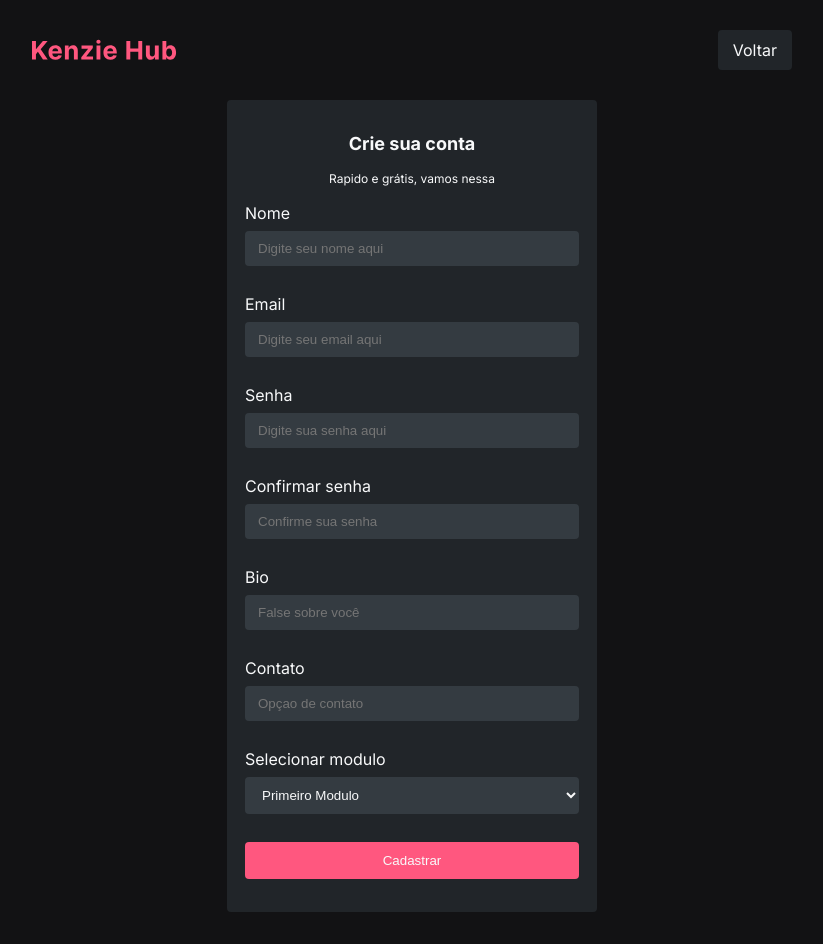
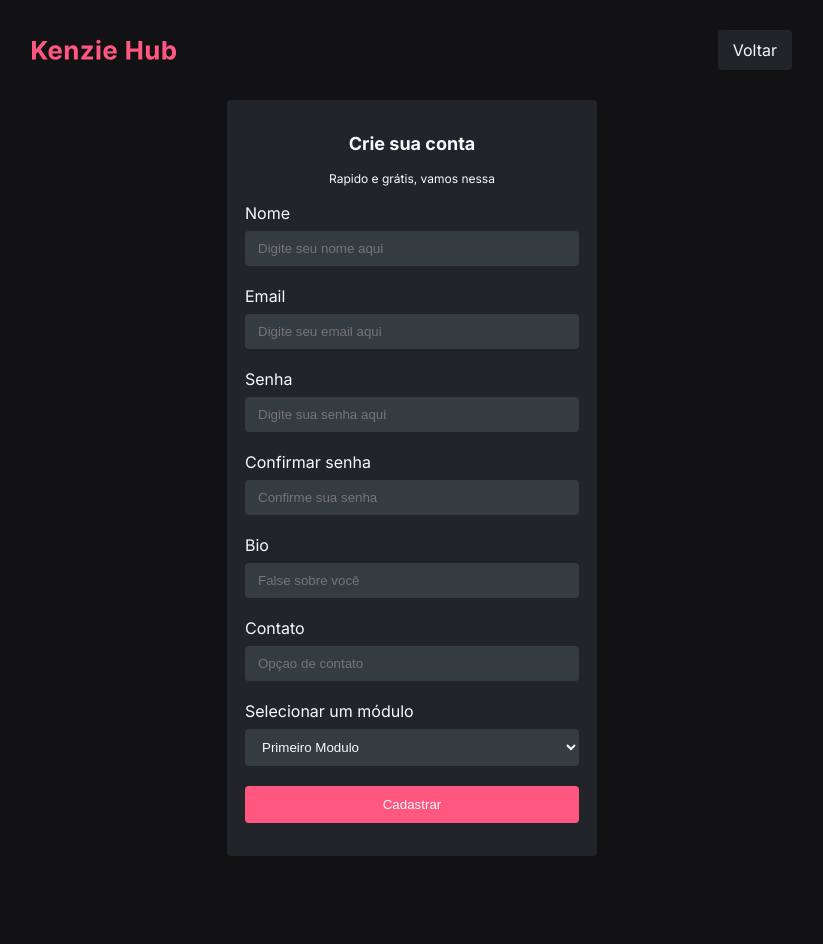
Before and after one commit to hboppe/kenzie_hub, a React (Vite) app: page /register in a window 1280 px wide. Shown: the whole page, without its empty margins (228-1051 px from the left). After the commit the page ends 888 px from the top, so only its background shows below. Built offline with nearby package versions, Linux system fonts and the light colour scheme.

Commit message:
fix: create a Select component and added to Register Form

```diff
--- a/src/components/Login/index.jsx
+++ b/src/components/Login/index.jsx
@@ -1,5 +1,3 @@
-import Logo from '../../assets/Logo.svg';
-import { useForm } from "react-hook-form";
 import Main from './styles';
 import Form from './Form';
 import { Link } from 'react-router-dom';
--- a/src/components/Register/RegisterForm/index.jsx
+++ b/src/components/Register/RegisterForm/index.jsx
@@ -6,6 +6,8 @@ import axios from 'axios';
 import api from '../../../services/api.js'
 import {useNavigate} from 'react-router-dom'
 import {toast} from 'react-toastify';
+import Input from "../../Input";
+import Select from "../../Select";
 
 const RegisterForm = () => {
 
@@ -45,57 +47,69 @@ const RegisterForm = () => {
         }
     }
 
-
+    const options = [
+        {id: 1, value: 'Primeiro Módulo (Frontend iniciante)', text: 'Primeiro Modulo'},
+        {id: 2,value: 'Segundo Módulo (Frontend intermediario)', text: 'Segundo Modulo'},
+        {id: 3,value: 'Terceiro Módulo (Frontend avançado)', text: 'Terceiro Modulo'}
+    ]
 
     return (
         <Form onSubmit={handleSubmit(registerUser)}>
-            <div>
-                <label htmlFor="name">Nome</label>
-                <input type="text" placeholder="Digite seu nome aqui" {...register('name')}/>
-                <small>{errors.name?.message}</small>
-            </div>
-            <div>
-                <label htmlFor="email">Email</label>
-                <input type="text" placeholder="Digite seu email aqui" {...register('email')}/>
-                <small>{errors.email?.message}</small>
 
-            </div>
-            <div>
-                <label htmlFor="password">Senha</label>
-                <input type="password" placeholder="Digite sua senha aqui" {...register('password')}/>
-                <small>{errors.password?.message}</small>
+            <Input inputName='name'
+                placeholder='Digite seu nome aqui'
+                label='Nome'
+                type='text'
+                error={errors.name?.message}
+                {...register('name')}
+            />
 
-            </div>
-            <div>
-                <label htmlFor="passwordConfig">Confirmar senha</label>
-                <input type="password" placeholder="Confirme sua senha" {...register('passwordConfig')}/>
-                <small>{errors.passwordConfig?.message}</small>
+            <Input inputName='email'
+                placeholder='Digite seu email aqui'
+                label='Email'
+                type='text'
+                error={errors.email?.message}
+                {...register('email')}
+            />
 
-            </div>
+            <Input inputName='password'
+                placeholder='Digite sua senha aqui'
+                label='Senha'
+                type='password'
+                error={errors.password?.message}
+                {...register('password')}
+            />
 
-            <div>
-                <label htmlFor="bio">Bio</label>
-                <input type="text" placeholder="False sobre você" {...register('bio')}/>
-                <small>{errors.bio?.message}</small>
+            <Input inputName='passwordConfig'
+                placeholder='Confirme sua senha'
+                label='Confirmar senha'
+                type='password'
+                error={errors.passwordConfig?.message}
+                {...register('passwordConfig')}
+            />
 
-            </div>
-            <div>
-                <label htmlFor="contact">Contato</label>
-                <input type="text" placeholder="Opçao de contato" {...register('contact')}/>
-                <small>{errors.contact?.message}</small>
+            <Input inputName='bio'
+                placeholder='False sobre você'
+                label='Bio'
+                type='text'
+                error={errors.bio?.message}
+                {...register('bio')}
+            />
 
+            <Input inputName='contact'
+                placeholder='Opçao de contato'
+                label='Contato'
+                type='text'
+                error={errors.contact?.message}
+                {...register('contact')}
+            />
 
-            </div>
-            <div>
-                <label htmlFor="course_module">Selecionar modulo</label>
-                <select id="course_module" {...register('course_module')}>
-                    <option value="Primeiro Módulo (Frontend iniciante)">Primeiro Modulo</option>
-                    <option value="Segundo Módulo (Frontend intermediario)">Segundo Modulo</option>
-                    <option value="Terceiro Módulo (Frontend avançado)">Terceiro Modulo</option>
+            <Select options={options}
+                label='Selecionar um módulo'
+                selectName='course_module'
+                error={errors['course_module']?.message}
+                {...register('course_module')}/>
 
-                </select>
-                <small>{errors['course_module']?.message}</small>
-            </div>
             <button type="submit">Cadastrar</button>
         </Form>
     )
--- /dev/null
+++ b/src/components/Select/index.jsx
@@ -0,0 +1,28 @@
+import { forwardRef } from "react"
+
+const Select = ({selectName, label, options, error, ...rest}, ref) => {
+
+    const addOptions = () => {
+        return (
+            options.map(item => <option key={item.id} value={item.value}>{item.text}</option>)
+        )
+    }
+
+
+    return (
+        <div>
+                <label htmlFor={selectName}>{label}</label>
+                <select id={selectName} {...rest} ref={ref}>
+                    {/* <option value="Primeiro Módulo (Frontend iniciante)">Primeiro Modulo</option>
+                    <option value="Segundo Módulo (Frontend intermediario)">Segundo Modulo</option>
+                    <option value="Terceiro Módulo (Frontend avançado)">Terceiro Modulo</option> */}
+
+                    {options && addOptions()}
+
+                </select>
+                {error && <small>{error}</small>}
+        </div>
+    )
+}
+
+export default forwardRef(Select);
```
Also changed, not shown: src/components/Login/Form/index.jsx (+0 -12 lines).
